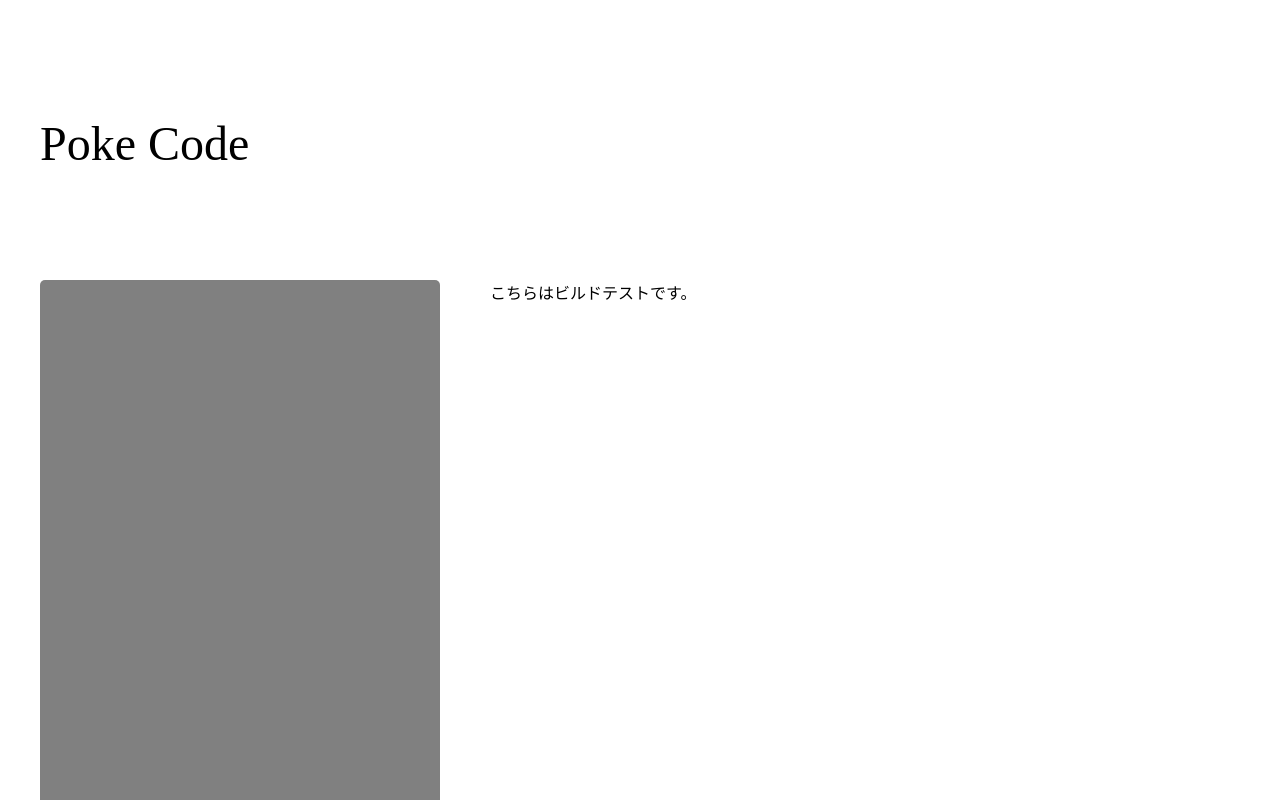
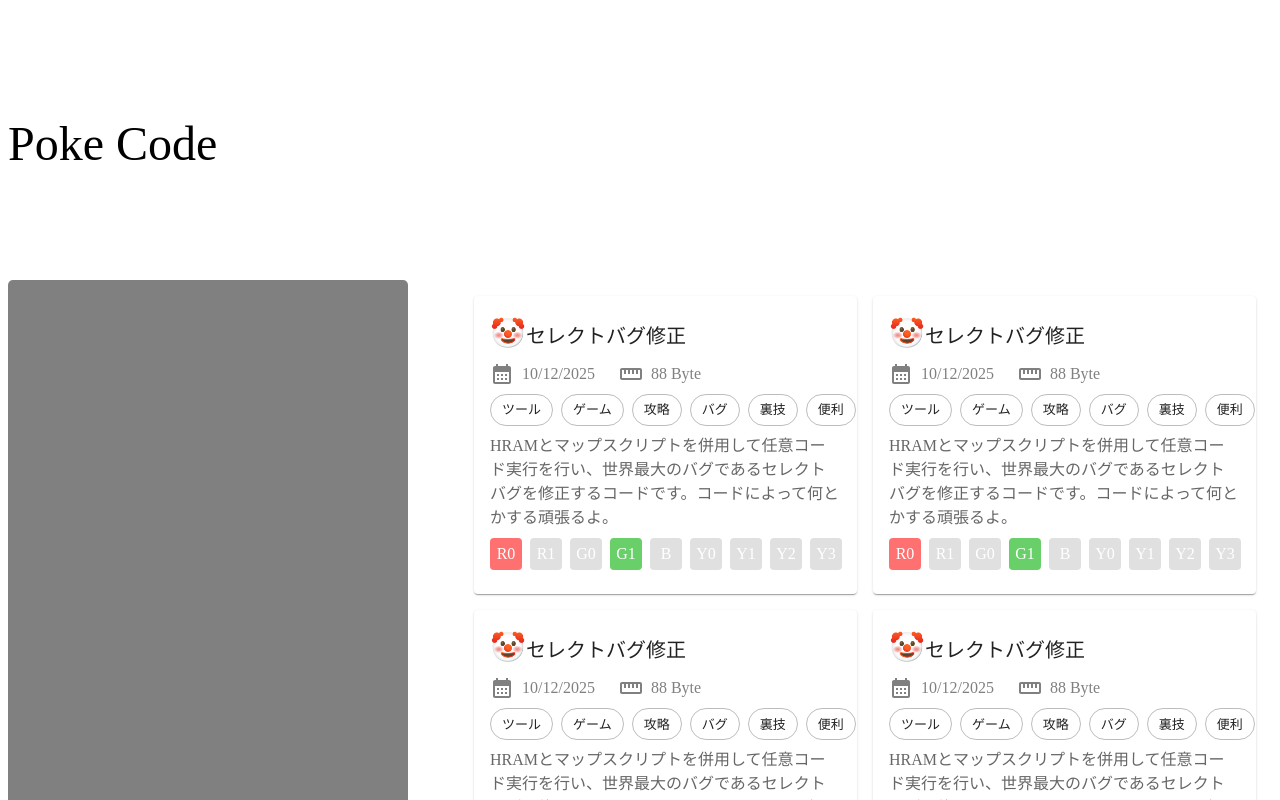
Before and after one commit to i-X-ce/poke-code, a Next.js app: page / in a window 1280 px wide. Shown: the top 800 px of the page. Built offline with nearby package versions, Linux system fonts and the light colour scheme; what @mui/material-nextjs would draw is missing.

Commit message:
🎨 ページのスタイルの調整とCodeCardの追加

```diff
--- a/src/app/_components/Side/styles.module.css
+++ b/src/app/_components/Side/styles.module.css
@@ -1,6 +1,7 @@
 .root {
-  background-color: gray;
+  flex-shrink: 0;
   width: 400px;
   height: 700px;
   border-radius: 5px;
+  background-color: gray;
 }
--- a/src/app/page.tsx
+++ b/src/app/page.tsx
@@ -1,8 +1,19 @@
+import { CodeDataModel, createMockCodeData } from "@/lib/model/CodeDataModel";
+import { Grid } from "@mui/material";
+import CodeCard from "./(view)/_components/CodeCard";
+
+const MAX_CARD_PER_PAGE = 12;
 
 export default function Home() {
+  const codeData: CodeDataModel[] = Array.from({ length: MAX_CARD_PER_PAGE * 3 + 1 }).map((_, i) => (createMockCodeData(i)))
+
   return (
-    <div>
-      こちらはビルドテストです。
-    </div>
+    <Grid container spacing={2} padding={2}>
+      {codeData.map((data) => (
+        <Grid key={data.id} size={{ xs: 12, sm: 6, md: 6, lg: 6, xl: 6 }}>
+          <CodeCard data={data} />
+        </Grid>
+      ))}
+    </Grid>
   );
 }
--- a/src/lib/util/commonStyle.ts
+++ b/src/lib/util/commonStyle.ts
@@ -1,3 +1,3 @@
 export const commonStyles = {
-  maxWidth: "1200px",
+  maxWidth: "1470px",
 };
```
